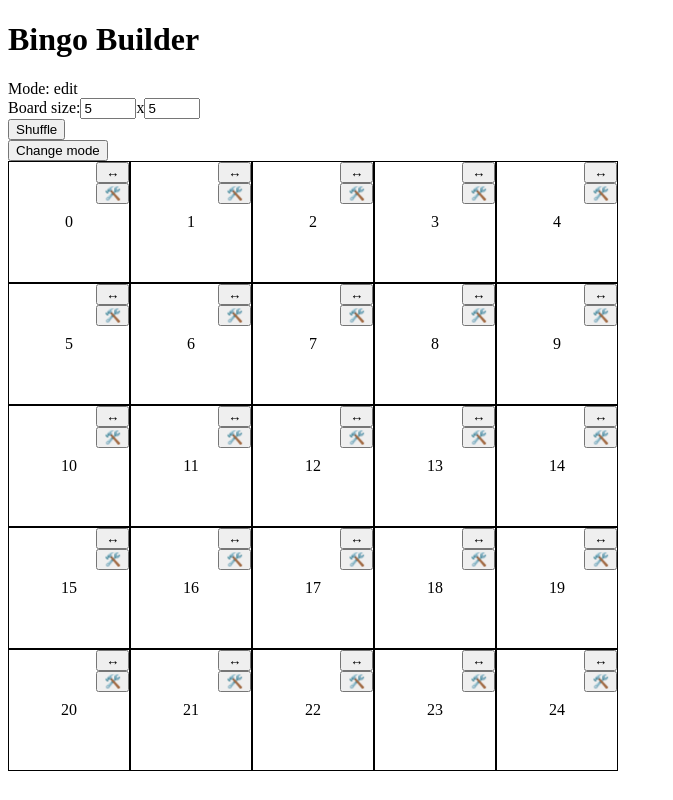
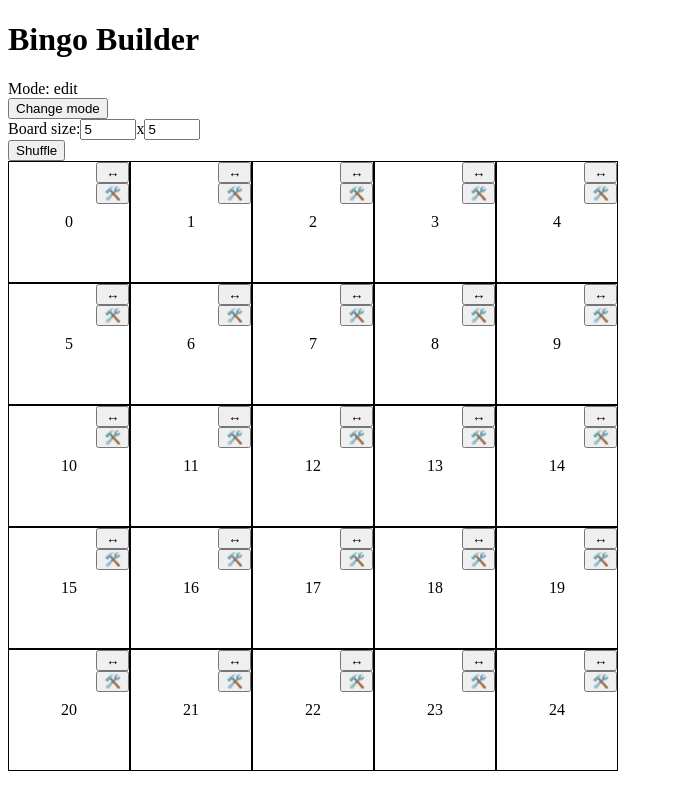
Before and after one commit to cheetamaru/bingo-builder, a Next.js app: page / in a window 1280 px wide. Shown: the whole page, without its empty margins (0-673 px from the left). Built offline with nearby package versions, Linux system fonts and the light colour scheme.

Commit message:
feat: move mode block to a component

```diff
--- a/src/components/BingoField.tsx
+++ b/src/components/BingoField.tsx
@@ -8,6 +8,7 @@ import styles from '@/styles/BingoField.module.css'
 import BingoFieldSizeSettings from './BingoFieldSizeSettings';
 import { bingoFieldReducer } from '@/reducers';
 import { determineBingo } from '@/utils';
+import BingoFieldModeBlock from './BingoFieldModeBlock';
 
 const { getInitialArray, arrayToMatrix, boardSize } = BingoBlockService
 
@@ -95,7 +96,6 @@ export default function BingoField() {
         ev.preventDefault();
         const prevItem = JSON.parse(ev.dataTransfer.getData("text/plain"));
 
-        console.log("prevItem", prevItem)
         dispatch({
             type: "drop",
             bingoItem,
@@ -171,10 +171,8 @@ export default function BingoField() {
 
     const matrix = useMemo(() => arrayToMatrix(items, cols), [items, cols])
 
-    const isBingo = useMemo(() => {
-        const { isBingo } = determineBingo(matrix.map(el => el.map(elem => Boolean(elem.isMarked))));
-
-        return isBingo
+    const { isBingo } = useMemo(() => {
+        return determineBingo(matrix.map(el => el.map(elem => Boolean(elem.isMarked))));
     }, [matrix])
 
     const getBlocks = () => {
@@ -244,11 +242,13 @@ export default function BingoField() {
 
     return <>
         <div>
-            <div>Mode: {fieldMode}</div>
+            <BingoFieldModeBlock
+                fieldMode={fieldMode}
+                onClick={handleModeChange}
+            />
             <div>
                 {getEditSettings()}
             </div>
-            <button onClick={handleModeChange}>Change mode</button>
             <div>
                 {getPlaySettings()}
             </div>
--- /dev/null
+++ b/src/components/BingoFieldModeBlock.tsx
@@ -0,0 +1,16 @@
+import { BingoFieldMode } from "@/types";
+import React from "react";
+
+interface Props {
+    onClick: () => void;
+    fieldMode: BingoFieldMode;
+}
+
+export default function BingoFieldModeBlock({ fieldMode, onClick }: Props) {
+    return (
+      <>
+          <div>Mode: {fieldMode}</div>
+          <button onClick={onClick}>Change mode</button>
+      </>
+    )
+  }
```
